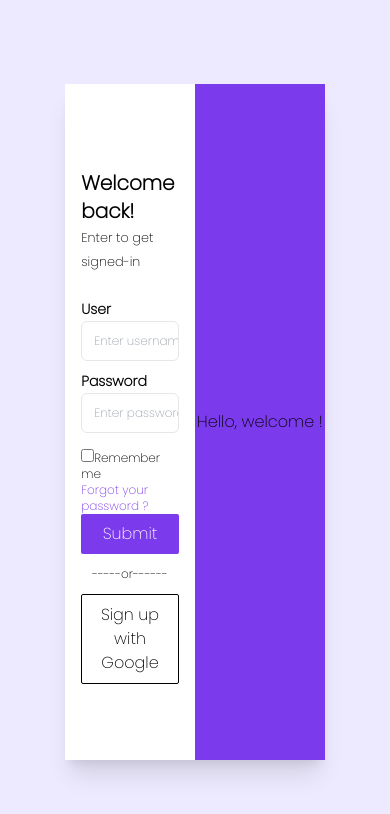
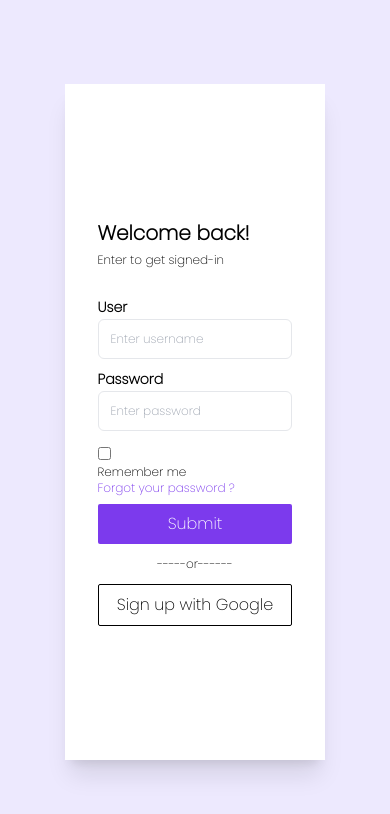
Before and after one commit to PRITHIV369/RentalHousing, a React (Vite) app: page / in a window 390 px wide. Shown: the top 814 px of the page. Built offline with nearby package versions, Linux system fonts and the light colour scheme.

Commit message:
made responsive login page

```diff
--- a/src/components/Login.jsx
+++ b/src/components/Login.jsx
@@ -4,11 +4,11 @@ function Login() {
     return (
         <>
         <div className='h-screen flex justify-center items-center font-popins bg-violet-100'>
-            <div className="flex  rounded-md shadow-xl w-2/3  h-4/5 ">
-                <div className='w-3/6  flex justify-center items-center bg-white'>
-                    <form className=' w-3/4 h-3/4 '>
+            <div className="flex rounded-md shadow-xl w-2/3  h-4/5 ">
+                <div className='w-full lg:w-1/2 flex justify-center items-center  bg-white'>
+                    <form className=' w-3/4 h-auto '>
                         <div className='text-xl font-extrabold'>Welcome back!</div>
-                        <small className='text-xsm text-grey-800 mt-0'>Enter to get signed-in</small>
+                        <small className='text-xs text-grey-800 mt-0'>Enter to get signed-in</small>
                         <br/>
                         <br/>
                         <label htmlFor="user" className='text-sm font-bold'>User </label>
@@ -18,20 +18,17 @@ function Login() {
                         <label htmlFor="password" className='text-sm font-bold'>Password </label>
                         <br/>
                         <input type='password' id="password" placeholder="Enter password" className="text-xs pl-3 border border-grey rounded-md h-10 w-full mb-2"/>
-                        <div className='text-xs py-2 items-base'>
-                            <input type="checkbox" id="remember"/><label htmlFor="remember" >Remember me</label>
-                            <a href='#' className='text-violet-600 float-right'>Forgot your password ?</a>
+                        <div className='text-xs py-2 '>
+                            <input type="checkbox" id="remember" /><label htmlFor="remember" className='block md:inline'>Remember me</label>
+                            <a href='#' className='text-violet-600 lg:float-right'>Forgot your password ?</a>
                         </div>
                         <button className="bg-violet-600 text-white rounded-sm p-2 w-full ">Submit</button>
                         <p className='text-center text-xs py-3 '>-----or------</p>
                         <button className="border-black border rounded-sm p-2 w-full">Sign up with Google</button>
 
                     </form>
-                    <div className=''>
-
-                    </div>
                 </div>
-                <div className='bg-violet-600 h-full w-1/2 flex items-center justify-center'>
+                <div className='bg-violet-600 h-full w-1/2 hidden lg:flex items-center justify-center'>
                     Hello, welcome !
                 </div>
             </div>
```
